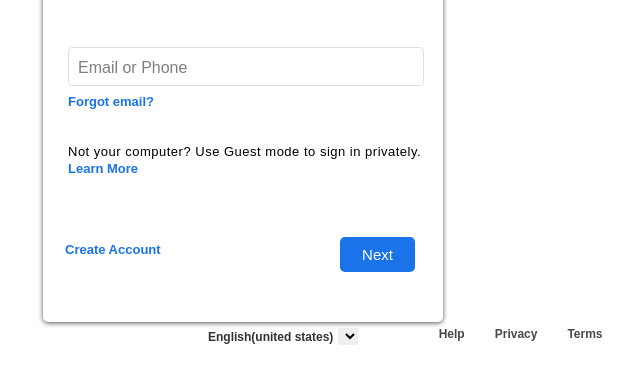
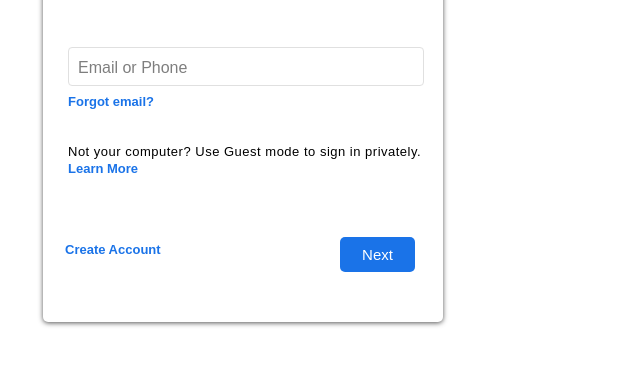
Before and after one commit to bikrantnath22/sign-in-, a plain HTML site: page index.html in a window 1280 px wide. Shown: the part 303-686 px from the top of the page, without its empty margins (397-1037 px from the left). Drawn offline with Linux system fonts and the light colour scheme.

Commit message:
Update index.html

```diff
--- a/index.html
+++ b/index.html
@@ -25,22 +25,7 @@
             <button class="next">Next</button>
         </div>
     </div>
-    <div id="div2">
-        <ul>
-            <li>
-                <label>
-                    English(united states)
-                </label>
-                <select name="languages" id="">
-                    <option value=""></option>
-                    <option value=""></option>
-                </select>
-                <li id="help"><a id="a4" href="#">Help</a></li>
-                <li id="privacy"><a id="a4" href="#">Privacy</a></li>
-                <li id="Term"><a id="a4" href="#">Terms</a></li>
-            </li>
-        </ul>
-    </div>
+
 
 
 
```
